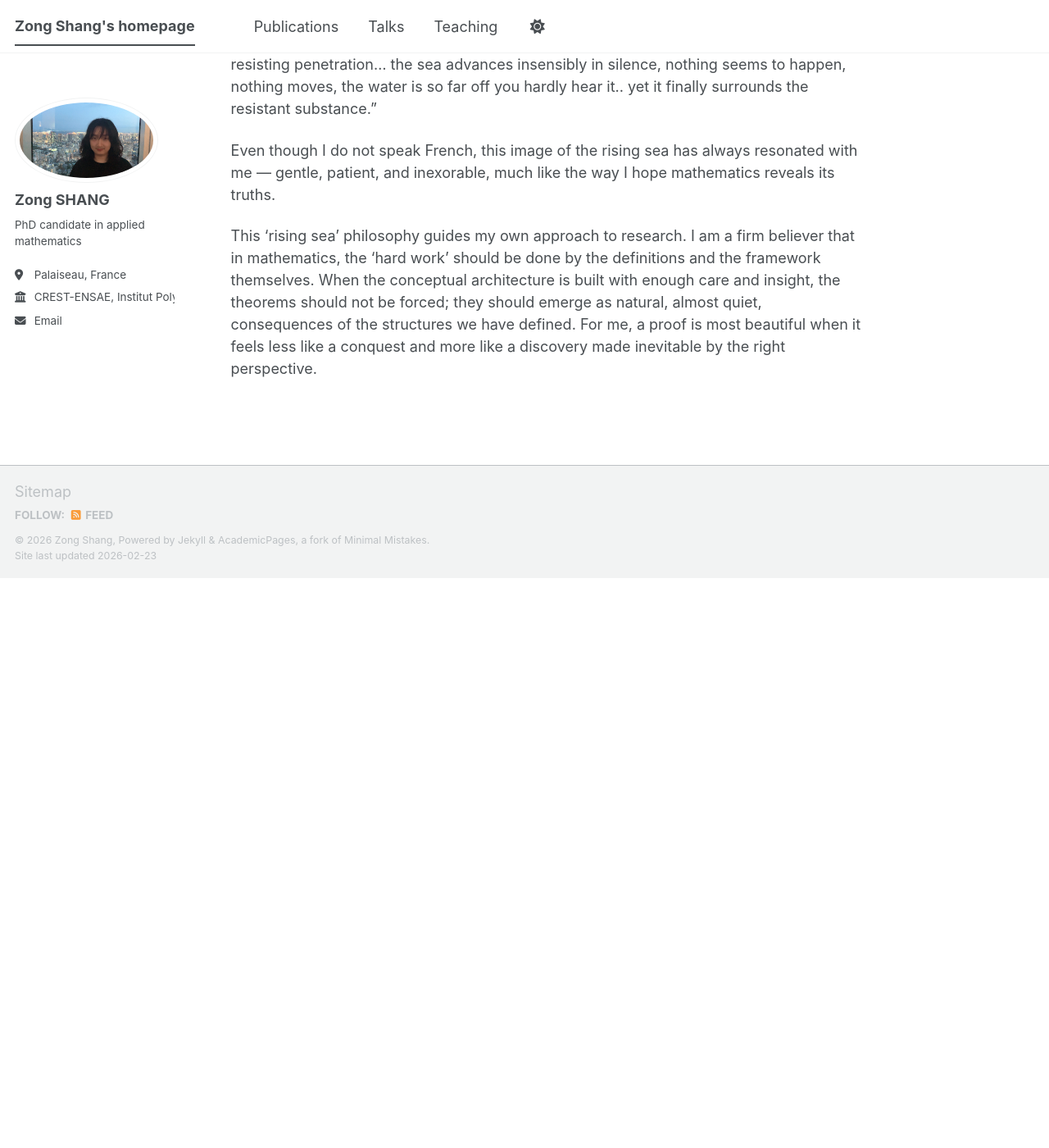
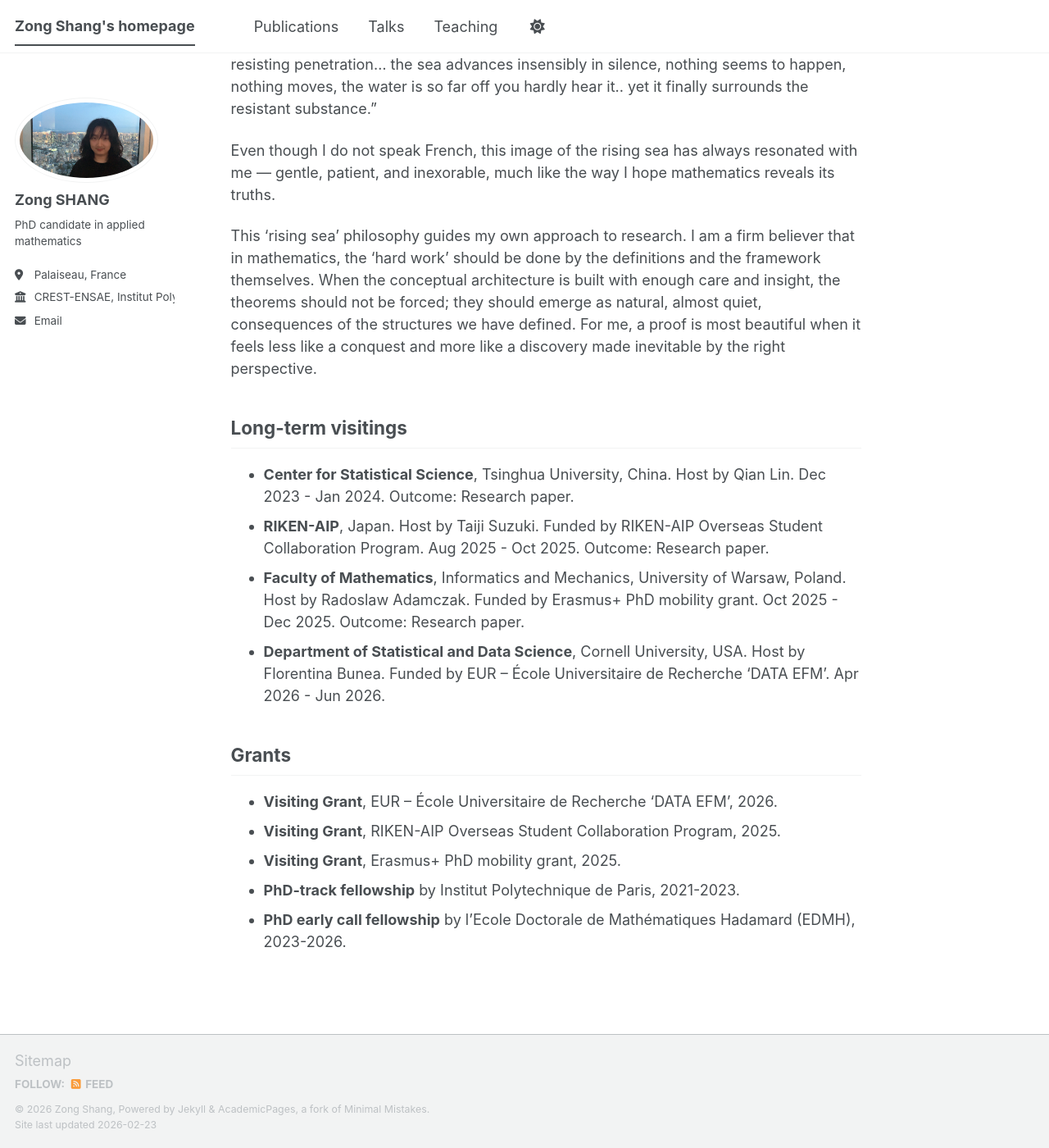
Before and after one commit to zong-shang/zong-shang.github.io, a Jekyll site: the page built from _pages/about.md, in a window 1280 px wide and 1400 px high, scrolled down 1966 px. Shown: the whole window at 82% size. Built offline with Jekyll 4.4.1, drawn with Linux system fonts in a browser that asks for light colours; a script bundle is joined from its source files by our own code; library files that are not in the unit come from our copies; before the commit the page ends 2671 px from its top, so only the background shows below that.

Commit message:
Update about.md

```diff
--- a/_pages/about.md
+++ b/_pages/about.md
@@ -46,4 +46,23 @@ The unknown thing to be known appeared to me as some stretch of earth or hard ma
 
 Even though I do not speak French, this image of the rising sea has always resonated with me — gentle, patient, and inexorable, much like the way I hope mathematics reveals its truths.
 
+
 This 'rising sea' philosophy guides my own approach to research. I am a firm believer that in mathematics, the 'hard work' should be done by the definitions and the framework themselves. When the conceptual architecture is built with enough care and insight, the theorems should not be forced; they should emerge as natural, almost quiet, consequences of the structures we have defined. For me, a proof is most beautiful when it feels less like a conquest and more like a discovery made inevitable by the right perspective.
+
+
+
+## Long-term visitings
+
+* **Center for Statistical Science**, Tsinghua University, China. Host by Qian Lin. Dec 2023 - Jan 2024. Outcome: Research paper.
+* **RIKEN-AIP**, Japan. Host by Taiji Suzuki. Funded by RIKEN-AIP Overseas Student Collaboration Program. Aug 2025 - Oct 2025. Outcome: Research paper.
+* **Faculty of Mathematics**, Informatics and Mechanics, University of Warsaw, Poland. Host by Radoslaw Adamczak. Funded by Erasmus+ PhD mobility grant. Oct 2025 - Dec 2025. Outcome: Research paper.
+* **Department of Statistical and Data Science**, Cornell University, USA. Host by Florentina Bunea. Funded by EUR – École Universitaire de Recherche ‘DATA EFM’. Apr 2026 - Jun 2026.
+
+
+## Grants
+
+* **Visiting Grant**, EUR – École Universitaire de Recherche ‘DATA EFM’, 2026.
+* **Visiting Grant**, RIKEN-AIP Overseas Student Collaboration Program, 2025.
+* **Visiting Grant**, Erasmus+ PhD mobility grant, 2025.
+* **PhD-track fellowship** by Institut Polytechnique de Paris, 2021-2023.
+* **PhD early call fellowship** by l'Ecole Doctorale de Mathématiques Hadamard (EDMH), 2023-2026.
```
